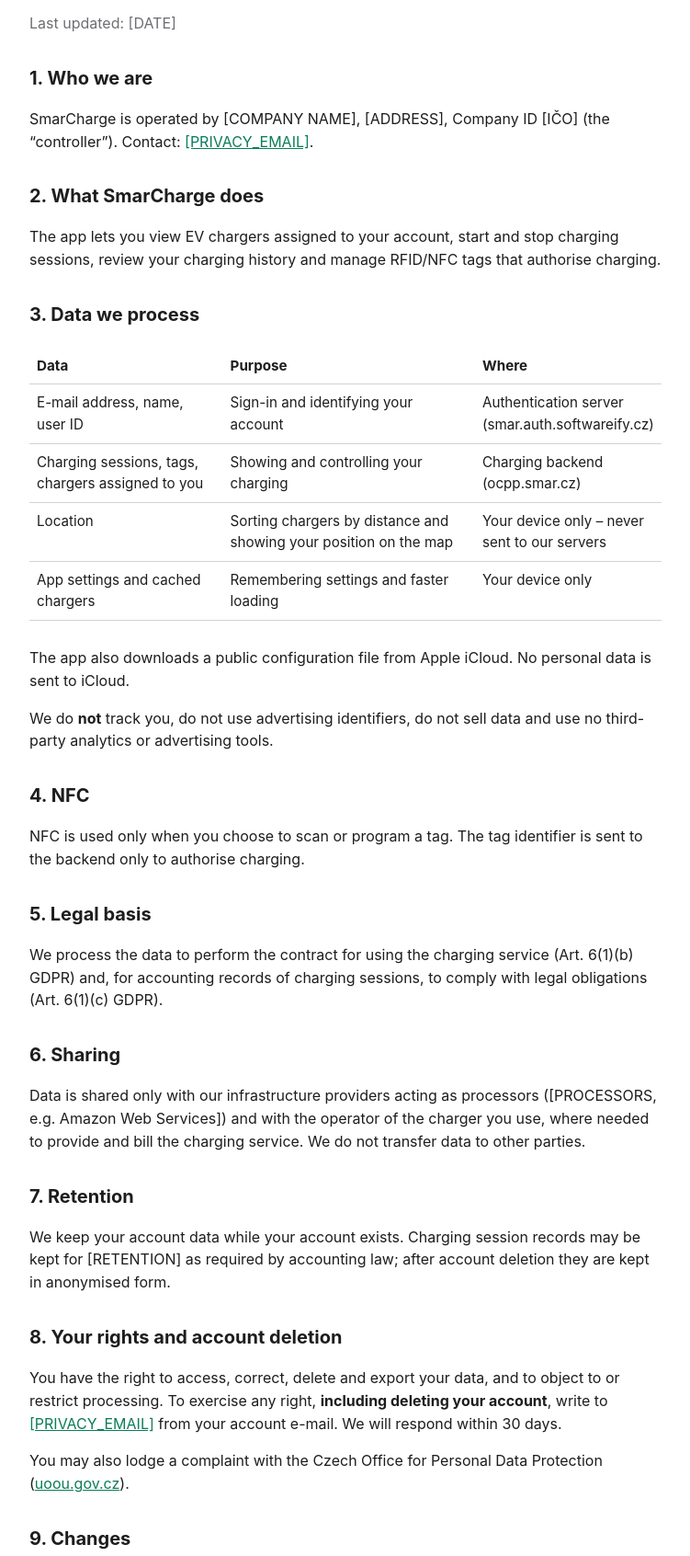
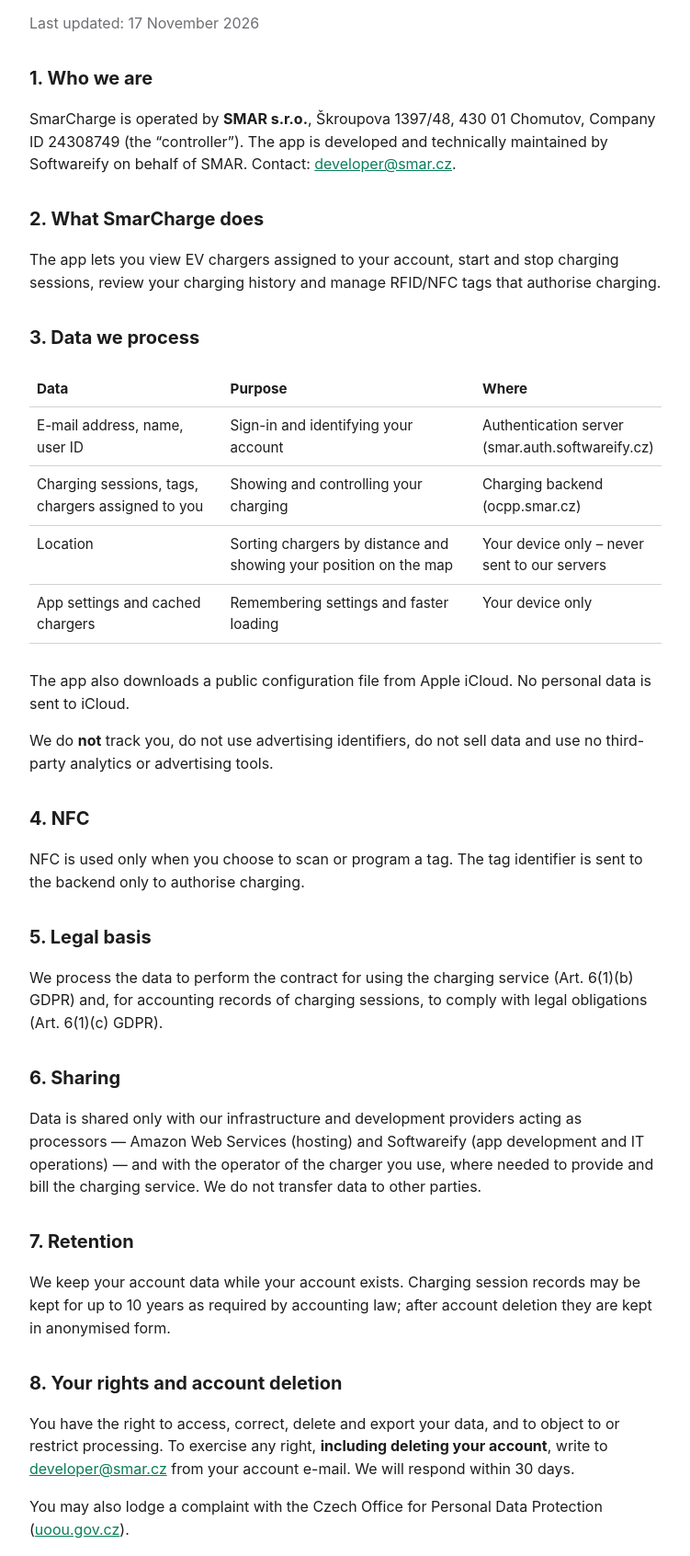
Before and after one commit to softwareifyCZ/smarcharge.public, a plain HTML site: page privacy/index.html in a window 1280 px wide. Shown: the part 131-1823 px from the top of the page at 92% size, without its empty margins (264-1015 px from the left). Drawn offline with Linux system fonts and the light colour scheme.

Commit message:
docs: fill SmarCharge privacy and support with SMAR legal details
Controller is SMAR s.r.o.; Softwareify is named as development/IT processor; contact developer@smar.cz.

Co-authored-by: Cursor <cursoragent@cursor.com>

```diff
--- a/privacy/index.html
+++ b/privacy/index.html
@@ -13,10 +13,10 @@
 
 <section lang="en">
   <h1>Privacy Policy</h1>
-  <p class="muted">Last updated: [DATE]</p>
+  <p class="muted">Last updated: 17 November 2026</p>
 
   <h2>1. Who we are</h2>
-  <p>SmarCharge is operated by [COMPANY NAME], [ADDRESS], Company ID [IČO] (the “controller”). Contact: <a href="mailto:[PRIVACY_EMAIL]">[PRIVACY_EMAIL]</a>.</p>
+  <p>SmarCharge is operated by <strong>SMAR s.r.o.</strong>, Škroupova 1397/48, 430 01 Chomutov, Company ID 24308749 (the “controller”). The app is developed and technically maintained by Softwareify on behalf of SMAR. Contact: <a href="mailto:developer@smar.cz">developer@smar.cz</a>.</p>
 
   <h2>2. What SmarCharge does</h2>
   <p>The app lets you view EV chargers assigned to your account, start and stop charging sessions, review your charging history and manage RFID/NFC tags that authorise charging.</p>
@@ -39,13 +39,13 @@
   <p>We process the data to perform the contract for using the charging service (Art. 6(1)(b) GDPR) and, for accounting records of charging sessions, to comply with legal obligations (Art. 6(1)(c) GDPR).</p>
 
   <h2>6. Sharing</h2>
-  <p>Data is shared only with our infrastructure providers acting as processors ([PROCESSORS, e.g. Amazon Web Services]) and with the operator of the charger you use, where needed to provide and bill the charging service. We do not transfer data to other parties.</p>
+  <p>Data is shared only with our infrastructure and development providers acting as processors — Amazon Web Services (hosting) and Softwareify (app development and IT operations) — and with the operator of the charger you use, where needed to provide and bill the charging service. We do not transfer data to other parties.</p>
 
   <h2>7. Retention</h2>
-  <p>We keep your account data while your account exists. Charging session records may be kept for [RETENTION] as required by accounting law; after account deletion they are kept in anonymised form.</p>
+  <p>We keep your account data while your account exists. Charging session records may be kept for up to 10 years as required by accounting law; after account deletion they are kept in anonymised form.</p>
 
   <h2>8. Your rights and account deletion</h2>
-  <p>You have the right to access, correct, delete and export your data, and to object to or restrict processing. To exercise any right, <strong>including deleting your account</strong>, write to <a href="mailto:[PRIVACY_EMAIL]">[PRIVACY_EMAIL]</a> from your account e-mail. We will respond within 30 days.</p>
+  <p>You have the right to access, correct, delete and export your data, and to object to or restrict processing. To exercise any right, <strong>including deleting your account</strong>, write to <a href="mailto:developer@smar.cz">developer@smar.cz</a> from your account e-mail. We will respond within 30 days.</p>
   <p>You may also lodge a complaint with the Czech Office for Personal Data Protection (<a href="https://uoou.gov.cz">uoou.gov.cz</a>).</p>
 
   <h2>9. Changes</h2>
@@ -54,10 +54,10 @@
 
 <section lang="cs">
   <h1>Zásady ochrany osobních údajů</h1>
-  <p class="muted">Poslední aktualizace: [DATUM]</p>
+  <p class="muted">Poslední aktualizace: 17. 11. 2026</p>
 
   <h2>1. Kdo jsme</h2>
-  <p>Aplikaci SmarCharge provozuje [OBCHODNÍ JMÉNO], [ADRESA], IČO [IČO] („správce“). Kontakt: <a href="mailto:[PRIVACY_EMAIL]">[PRIVACY_EMAIL]</a>.</p>
+  <p>Aplikaci SmarCharge provozuje <strong>SMAR s.r.o.</strong>, Škroupova 1397/48, 430 01 Chomutov, IČO 24308749 („správce“). Aplikaci vyvíjí a technicky provozuje Softwareify jménem SMAR. Kontakt: <a href="mailto:developer@smar.cz">developer@smar.cz</a>.</p>
 
   <h2>2. K čemu aplikace slouží</h2>
   <p>Aplikace zobrazuje nabíječky přidělené k vašemu účtu, umožňuje spustit a zastavit nabíjení, prohlížet historii nabíjení a spravovat RFID/NFC tagy, kterými se nabíjení autorizuje.</p>
@@ -80,13 +80,13 @@
   <p>Údaje zpracováváme pro plnění smlouvy o využívání nabíjecí služby (čl. 6 odst. 1 písm. b) GDPR) a u účetních záznamů o nabíjení pro splnění právní povinnosti (čl. 6 odst. 1 písm. c) GDPR).</p>
 
   <h2>6. Předávání údajů</h2>
-  <p>Údaje předáváme pouze poskytovatelům infrastruktury jako zpracovatelům ([ZPRACOVATELÉ, např. Amazon Web Services]) a provozovateli nabíječky, kterou používáte, pokud je to nutné pro poskytnutí a vyúčtování nabíjení. Jiným subjektům údaje nepředáváme.</p>
+  <p>Údaje předáváme pouze poskytovatelům infrastruktury a vývoje jako zpracovatelům — Amazon Web Services (hosting) a Softwareify (vývoj aplikace a IT provoz) — a provozovateli nabíječky, kterou používáte, pokud je to nutné pro poskytnutí a vyúčtování nabíjení. Jiným subjektům údaje nepředáváme.</p>
 
   <h2>7. Doba uchování</h2>
-  <p>Údaje o účtu uchováváme po dobu existence účtu. Záznamy o nabíjení můžeme uchovávat [DOBA] podle účetních předpisů; po zrušení účtu v anonymizované podobě.</p>
+  <p>Údaje o účtu uchováváme po dobu existence účtu. Záznamy o nabíjení můžeme uchovávat až 10 let podle účetních předpisů; po zrušení účtu v anonymizované podobě.</p>
 
   <h2>8. Vaše práva a zrušení účtu</h2>
-  <p>Máte právo na přístup k údajům, jejich opravu, výmaz a přenositelnost a právo vznést námitku nebo požadovat omezení zpracování. Pro uplatnění práv, <strong>včetně zrušení účtu</strong>, napište z e-mailu svého účtu na <a href="mailto:[PRIVACY_EMAIL]">[PRIVACY_EMAIL]</a>. Odpovíme do 30 dnů.</p>
+  <p>Máte právo na přístup k údajům, jejich opravu, výmaz a přenositelnost a právo vznést námitku nebo požadovat omezení zpracování. Pro uplatnění práv, <strong>včetně zrušení účtu</strong>, napište z e-mailu svého účtu na <a href="mailto:developer@smar.cz">developer@smar.cz</a>. Odpovíme do 30 dnů.</p>
   <p>Stížnost můžete podat u Úřadu pro ochranu osobních údajů (<a href="https://uoou.gov.cz">uoou.gov.cz</a>).</p>
 
   <h2>9. Změny</h2>
```
Also changed, not shown: support/index.html (+2 -2 lines).
